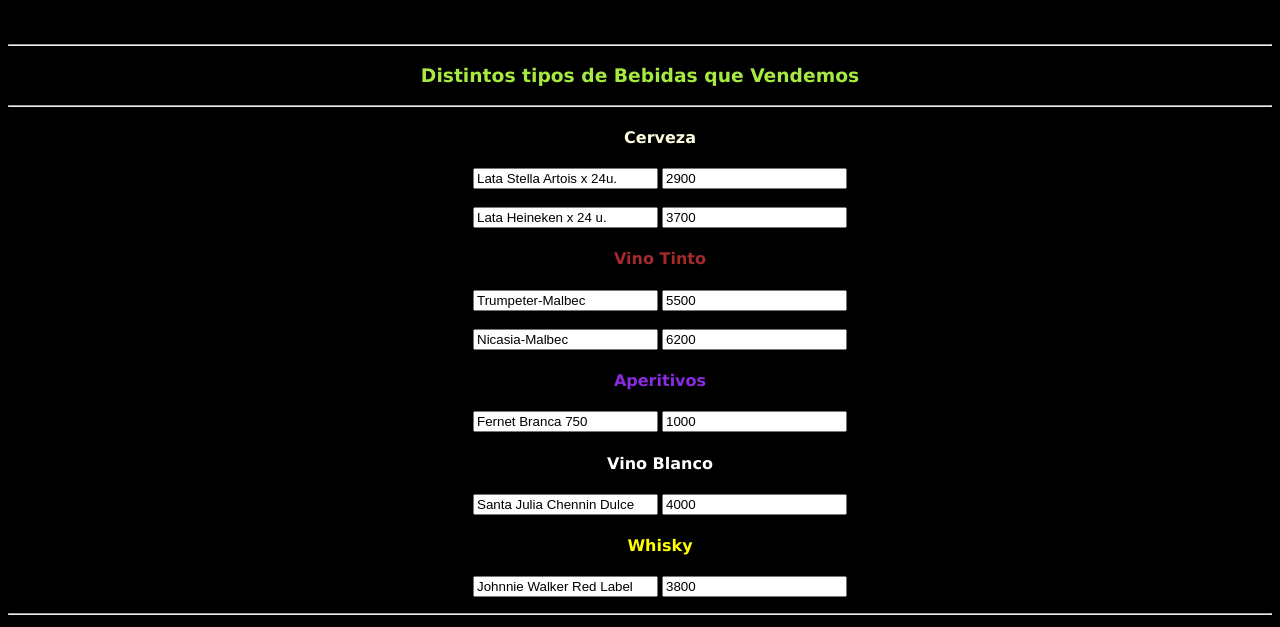
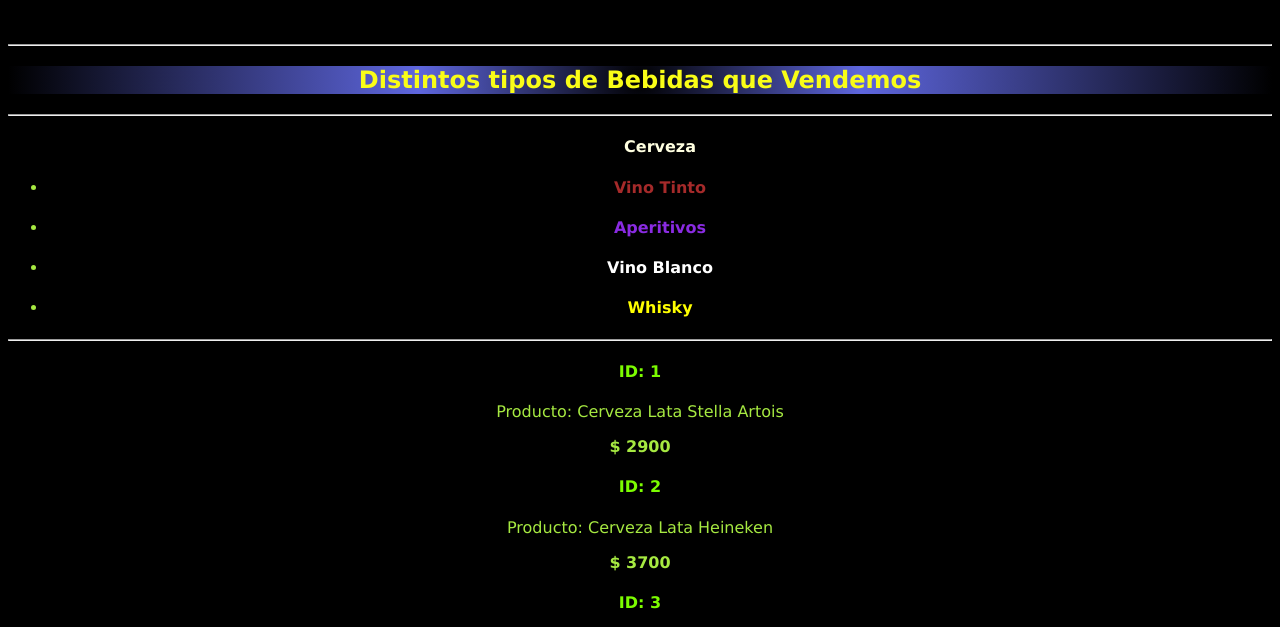
Before and after one commit to Nbuchamer/InteractuarConHTML, a plain HTML site: page index.html in a window 1280 px wide. Shown: the part 325-952 px from the top of the page. Drawn offline with Linux system fonts and the light colour scheme.

Commit message:
cuarta subida

```diff
--- a/index.css
+++ b/index.css
@@ -8,6 +8,10 @@
 }
 h3{
     color: rgb(166, 233, 65);
+    font-family: Verdana, Geneva, Tahoma, sans-serif;
+}
+h2{
+    color: rgb(249, 253, 23);
     font-family: Verdana, Geneva, Tahoma, sans-serif;
 }
 h4{
@@ -38,3 +42,10 @@
     color: yellow;
     font-family: Verdana, Geneva, Tahoma, sans-serif;
 }
+.subtitulo{
+    background: radial-gradient(circle, rgba(0,0,0,1) 0%, rgba(94,102,222,1) 35%, rgba(0,0,0,1) 100%);
+}
+div{
+    color: rgb(166, 233, 65);
+    font-family: Verdana, Geneva, Tahoma, sans-serif;
+}
--- a/index.html
+++ b/index.html
@@ -12,34 +12,20 @@
     <h1 id="titulo">Interactuar con HTML</h1>
     <br>
     <hr>
-    <h3>Distintos tipos de Bebidas que Vendemos</h3>
+    <div id="subtitulo"><h3>Bebidas</h3></div>
     <hr>
     <ul>
     <li class="productos"><h4 class="cerveza">Cerveza</h4></li>
-    <input id="cerveza1" type="text">
-    <input id="cerveza1valor" type="number">
-    <br>
-    <br>
-    <input id="cerveza2" type="text">
-    <input id="cerveza2valor" type="number">
+    <div id="1">
+    <div id="2">
     <li class="productos"><h4 class="vinoTinto">Vino Tinto</h4></li>
-    <input id="vinoTinto1" type="text">
-    <input id="vinoTinto1valor" type="number">
-<br>
-<br>
-    <input id="vinoTinto2" type="text">
-    <input id="vinoTinto2valor" type="number">
+    <div id="3">
     <li class="productos"><h4 class="aperitivos">Aperitivos</h4></li>
-    <input id="aperitivo1" type="text">
-    <input id="aperitivo1valor" type="number">
-<br>
+    <div id="4">
     <li class="productos"><h4 class="vinoBlanco">Vino Blanco</h4></li>
-    <input id="vinoBlanco1" type="text">
-    <input id="vinoBlanco1valor" type="number">
-<br>
+    <div id="5">
     <li class="productos"><h4 class="whisky">Whisky</h4></li>
-    <input id="whisky1" type="text">
-    <input id="whisky1valor" type="number">
+    <div id="6">
     </ul>
     <hr>
     <script src="index.js"></script>
--- a/index.js
+++ b/index.js
@@ -1,25 +1,38 @@
-/*var edad = +prompt("Ingresa tu edad (recuerda que debes ser mayor de 18 años)")
-
-if (edad >= 18){
-    resultado= ("Bienvenido, eres mayor de edad")
-}else {
-    resultado= ("Eres menos de edad, no podras comprar en el sitio");
-}
-
-alert(resultado);*/
-
 let titulo = document.getElementById("titulo")
 console.log (titulo.innerText);
 
-let productos = document.getElementsByClassName ("productos");
+let container = document.getElementById("subtitulo");
+container.innerHTML = "<h2>Distintos tipos de Bebidas que Vendemos</h2>"
+container.className = "subtitulo"
+console.log (document.getElementsByClassName("subtitulo"));
+console.log (container);
+
+const productos =  [{id:1, nombre: "Cerveza Lata Stella Artois", precio: 2900},
+                    {id:2, nombre: "Cerveza Lata Heineken", precio: 3700},
+                    {id:3, nombre: "Trumpeter-Malbec", precio: 5500},
+                    {id:4, nombre: "Fernet Branca 750", precio: 1000},
+                    {id:5, nombre: "Santa Julia Chennin Dulce", precio: 4000},
+                    {id:6, nombre: "Johnnie Walker Red Label", precio: 3800}
+]
+for (const producto of productos) {
+    let contenedor = document.createElement("div");
+    contenedor.innerHTML = `<h4> ID: ${producto.id}</h4>
+                            <p> Producto: ${producto.nombre}</p>
+                            <b> $ ${producto.precio}</b>`;
+    document.body.appendChild(contenedor);
+}
+
+
+/*let productos = document.getElementsByClassName ("productos");
 
 console.log(productos[0].innerHTML);
 console.log(productos[1].innerHTML);
 console.log(productos[2].innerHTML);
 console.log(productos[3].innerHTML);
-console.log(productos[4].innerHTML);
+console.log(productos[4].innerHTML);*/
 
-document.getElementById("cerveza1").value = "Lata Stella Artois x 24u.";
+
+/*document.getElementById("cerveza1").value = "Lata Stella Artois x 24u.";
 document.getElementById("cerveza1valor").value = 2900;
 document.getElementById("cerveza2").value = "Lata Heineken x 24 u.";
 document.getElementById("cerveza2valor").value = 3700;
@@ -33,6 +46,17 @@
 document.getElementById("aperitivo1valor").value = 1000;
 document.getElementById("whisky1").value = "Johnnie Walker Red Label";
 document.getElementById("whisky1valor").value = 3800;
+*/
+
+/*var edad = +prompt("Ingresa tu edad (recuerda que debes ser mayor de 18 años)")
+
+if (edad >= 18){
+    resultado= ("Bienvenido, eres mayor de edad")
+}else {
+    resultado= ("Eres menos de edad, no podras comprar en el sitio");
+}
+
+alert(resultado);*/
 
 /*["cerveza", "vinotinto", "aperitivos", "vinoblanco", "whisky"];
 
```
